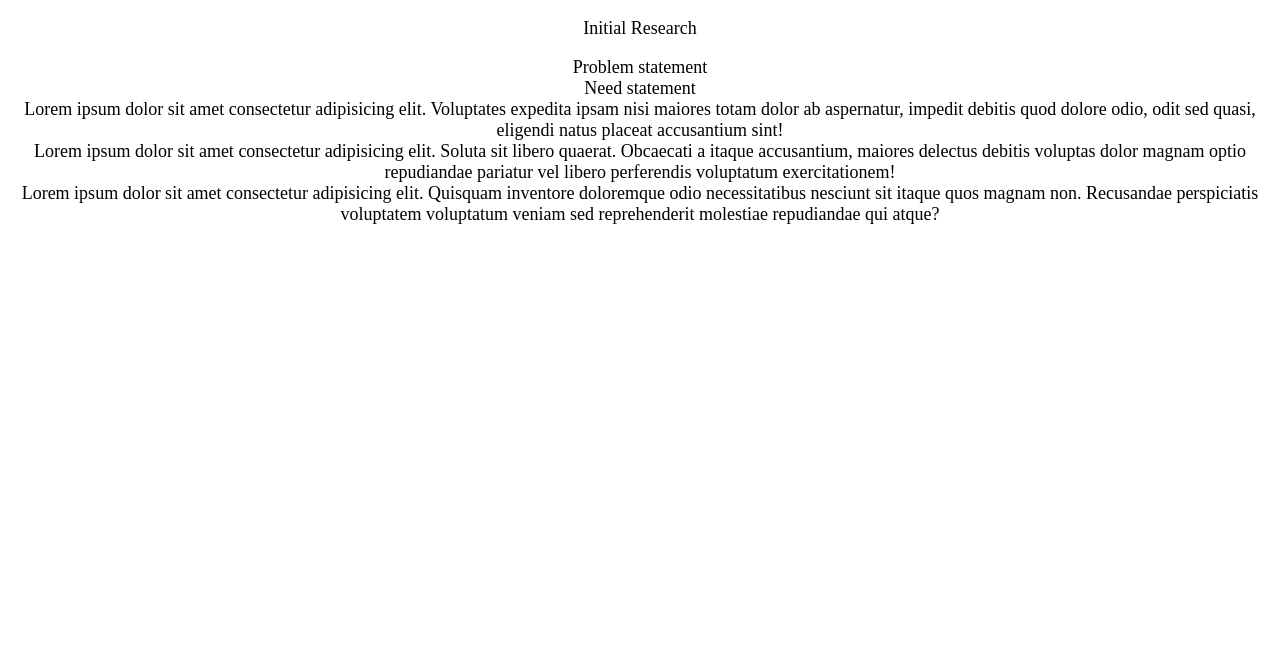
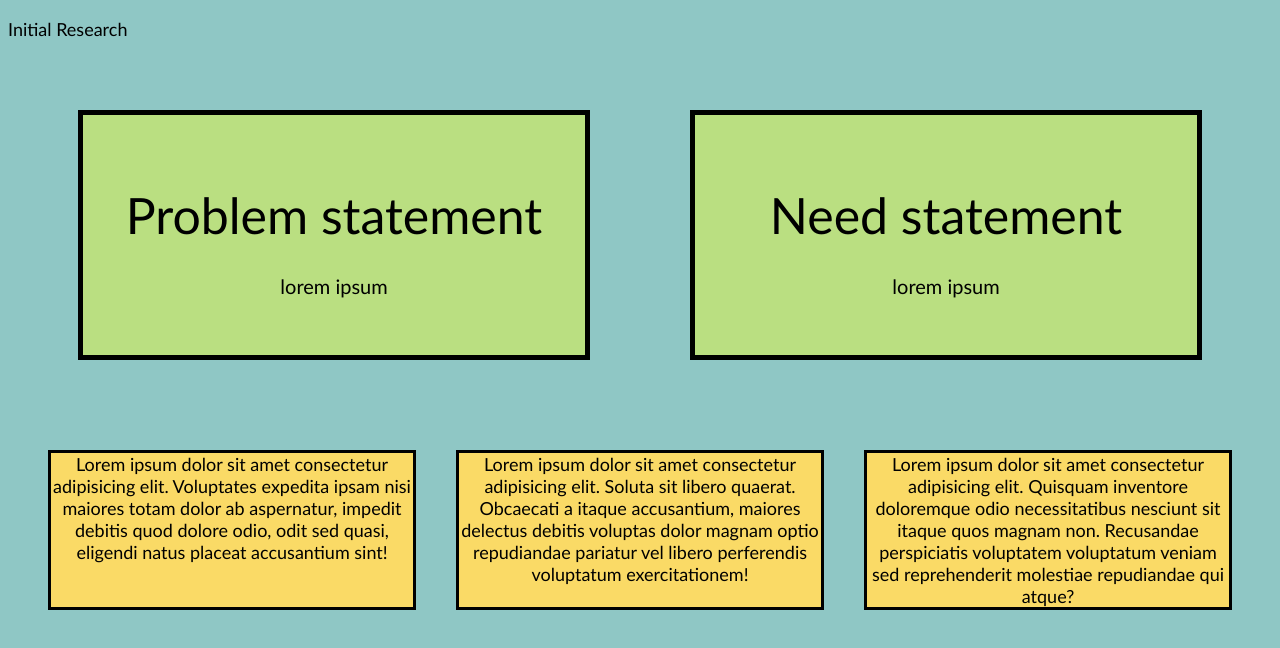
Before and after one commit to aidanfuller9/Practice-Code, a plain HTML site: page InitialResearchCycling.html in a window 1280 px wide. Drawn offline with Linux system fonts and the light colour scheme.

Commit message:
finished initial research

```diff
--- a/InitialResearchCycling.html
+++ b/InitialResearchCycling.html
@@ -4,17 +4,17 @@
     <meta charset="UTF-8">
     <meta http-equiv="X-UA-Compatible" content="IE=edge">
     <meta name="viewport" content="width=device-width, initial-scale=1.0">
-    <title>Document</title>
+    <title>Aidan Initial Research</title>
     <link rel="stylesheet" href="ResearchCSS.css">
 </head>
 <body>
     <p>Initial Research</p>
     <div class="row">
-        <div class="head1">
-          Problem statement
+        <div class="head">
+          <p style="font-size:50px;">Problem statement <br> <span style="font-size:20px;">lorem ipsum</span></p>
         </div>
         <div class="head2">
-          Need statement
+         <p style="font-size:50px;"> Need statement <br> <span style="font-size:20px;">lorem ipsum</span></p>
         </div>
       </div>
       <div class="row">
@@ -29,5 +29,6 @@
         </div>
       </div>
     </div>
+
 </body>
 </html>
--- a/ResearchCSS.css
+++ b/ResearchCSS.css
@@ -1,8 +1,43 @@
 body {
     font-size:large;
-    text-align:center;
+    font-family: 'Trebuchet MS';
+    background-color: #8fc7c5;
+}
+.row {
+  display: flex;
+  justify-content: space-around;
+  margin:20px;
 }
 
-head1 {
+.head {
+    text-align:center;
+    width: 500px;
+    height:200px;
+      border: 5px solid black;
+      padding: 20px;
+      display:inline-block;
+      margin:50px;
+      background-color: rgb(186, 223, 129);
+}
 
+.head2 {
+  text-align:center;
+  width: 500px;
+  height:200px;
+    border: 5px solid black;
+    padding: 20px;
+    display:inline-block;
+    margin:50px;
+    background-color: rgb(186, 223, 129);
 }
+
+.col {
+  width:500px;
+  text-align: left;
+  border: 3px solid black;
+  float:left;
+  display:block;
+  text-align:center;
+  margin:20px;
+  background-color:#fada66;
+}
```
